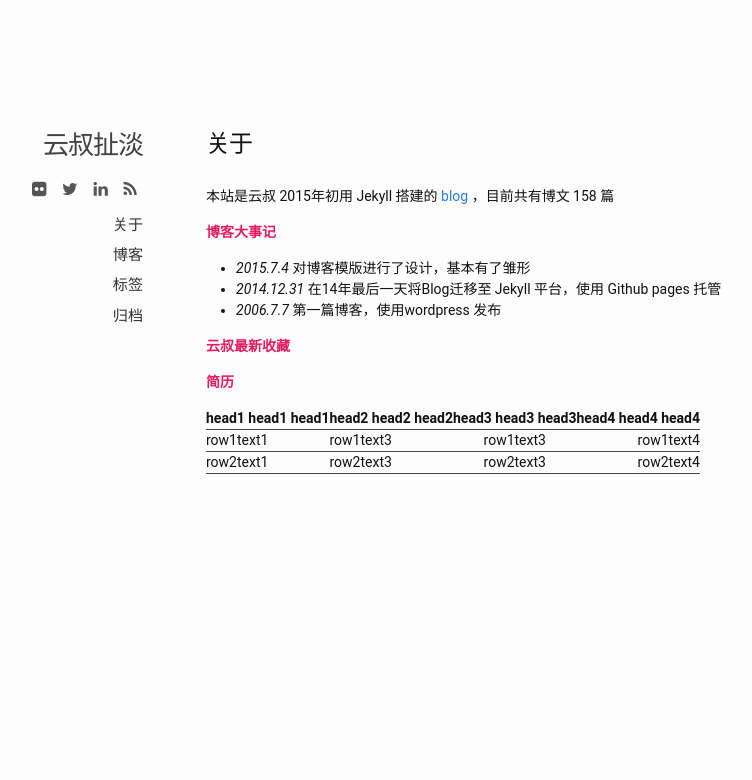
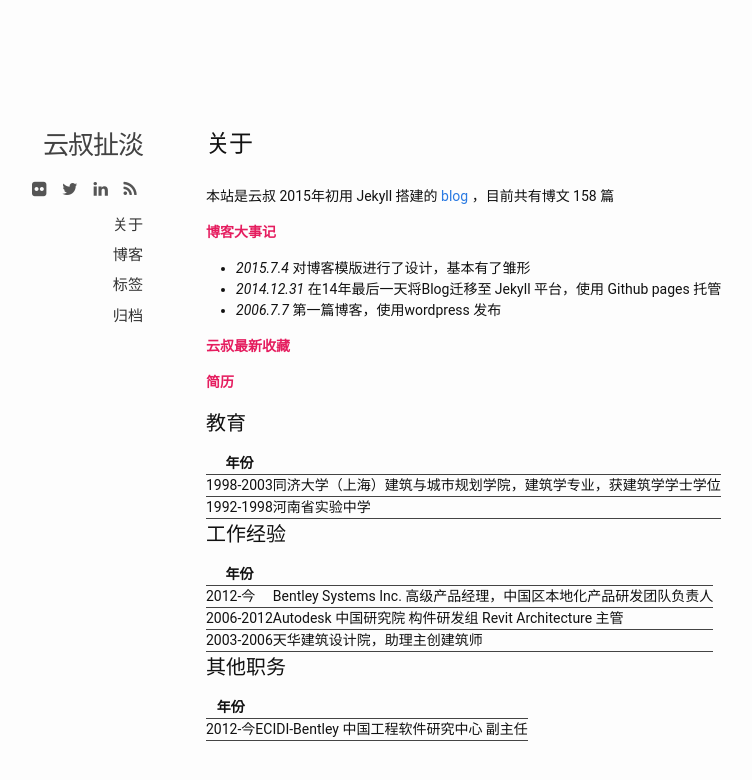
Before and after one commit to leoshcn/leoshcn.github.io, a Jekyll site: the page built from about.md, in a window 1280 px wide. Shown: the top 780 px of the page, without its empty margins (177-929 px from the left). Built offline with Jekyll 4.4.1, drawn with Linux system fonts in a browser that asks for light colours.

Commit message:
add resume

```diff
--- a/about.md
+++ b/about.md
@@ -18,7 +18,23 @@ permalink: /about/
 
 ### 简历
 
-|head1 head1 head1|head2 head2 head2|head3 head3 head3|head4 head4 head4|
-|---|:---|:---:|---:|
-|row1text1|row1text3|row1text3|row1text4|
-|row2text1|row2text3|row2text3|row2text4|
+#### 教育
+
+|年份|  |
+|---|:---|
+|1998-2003|同济大学（上海）建筑与城市规划学院，建筑学专业，获建筑学学士学位|
+|1992-1998|河南省实验中学|
+
+#### 工作经验
+
+|年份|  |
+|---|:---|
+|2012-今 | Bentley Systems Inc. 高级产品经理，中国区本地化产品研发团队负责人 |
+|2006-2012 | Autodesk 中国研究院 构件研发组 Revit Architecture 主管 |
+|2003-2006 | 天华建筑设计院，助理主创建筑师 |
+
+#### 其他职务
+
+|年份|  |
+|---|:---|
+|2012-今 | ECIDI-Bentley 中国工程软件研究中心 副主任 |
```
